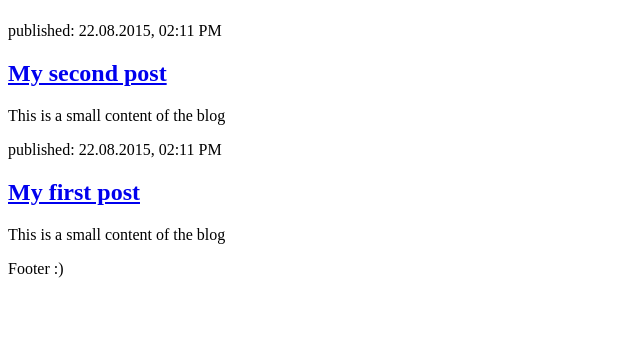
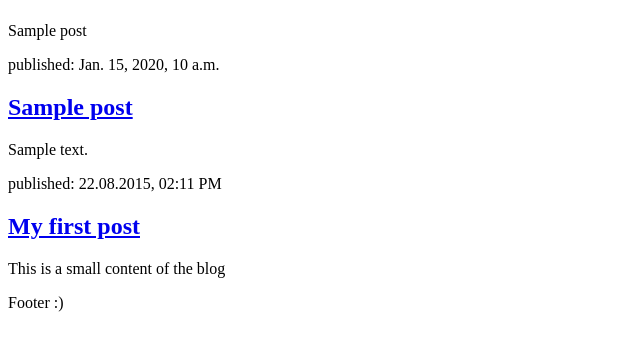
Before and after one commit to jmsalcido/django-girls-tutorial, a Django app: template blog/templates/blog/post_list.html in a window 1280 px wide. Shown: the part 58-409 px from the top of the page, without its empty margins (0-640 px from the left). Run offline with Django 3.2, Linux system fonts and the light colour scheme; the template is opened without the code that fills it: values that come from a table or form of the project are taken from there, others are empty; tables that the repository leaves empty hold one stand-in row (values such as "Sample post").

Commit message:
posts now rendered from server

```diff
--- a/blog/models.py
+++ b/blog/models.py
@@ -4,10 +4,9 @@ from django.utils import timezone
 class Post(models.Model):
     author = models.ForeignKey('auth.User')
     title = models.CharField(max_length=200)
-    created_date = models.DateTimeField(
-        default=timezone.now)
-    published_date = models.DateTimeField(
-        blank=True, null=True)
+    text = models.TextField()
+    created_date = models.DateTimeField(default=timezone.now)
+    published_date = models.DateTimeField(blank=True, null=True)
 
     def publish(self):
         self.published_date = timezone.now()
--- a/blog/templates/blog/post_list.html
+++ b/blog/templates/blog/post_list.html
@@ -13,13 +13,18 @@
             </a>
         </header>
         <section class="post_list">
-            <div id="post-id">
-                <p>published: 22.08.2015, 02:11 PM</p>
-                <h2><a href="#">My second post</a></h2>
-                <p>
-                    This is a small content of the blog
-                </p>
-            </div>
+            {% for post in posts %}
+                {{ post }}
+                <div id="post-id">
+                    <p>published: {{ post.published_date }}</p>
+                    <h2><a href="#">{{ post.title }}</a></h2>
+                    <p>
+                        {{post.text|linebreaks}}
+                    </p>
+                </div>
+            {% endfor %}
+
+            <!-- TEST -->
             <div id="post-id">
                 <p>published: 22.08.2015, 02:11 PM</p>
                 <h2><a href="#">My first post</a></h2>
--- a/blog/views.py
+++ b/blog/views.py
@@ -1,5 +1,8 @@
 from django.shortcuts import render
+from django.utils import timezone
+from .models import Post
 
 # Create your views here.
 def post_list(request):
-    return render(request, 'blog/post_list.html', {})
+    posts = Post.objects.filter(published_date__lte=timezone.now()).order_by('published_date')
+    return render(request, 'blog/post_list.html', {'posts' : posts})
```
Also changed, not shown: blog/migrations/0002_post_text.py (added).
